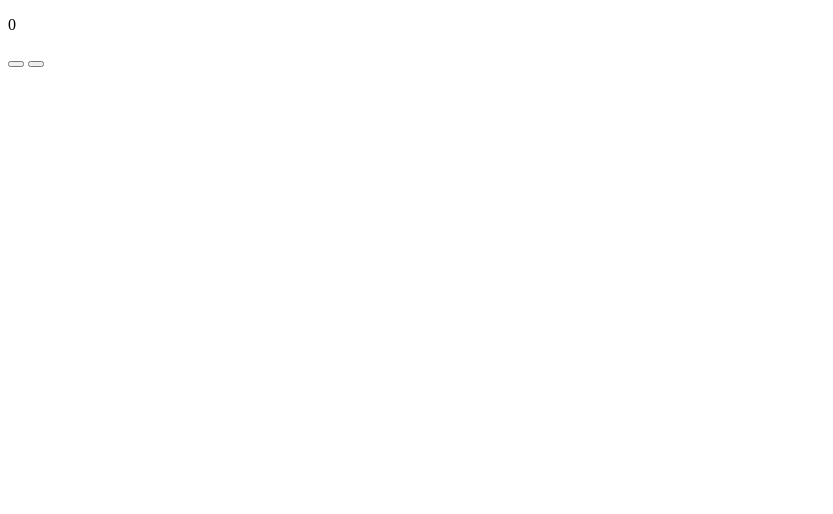
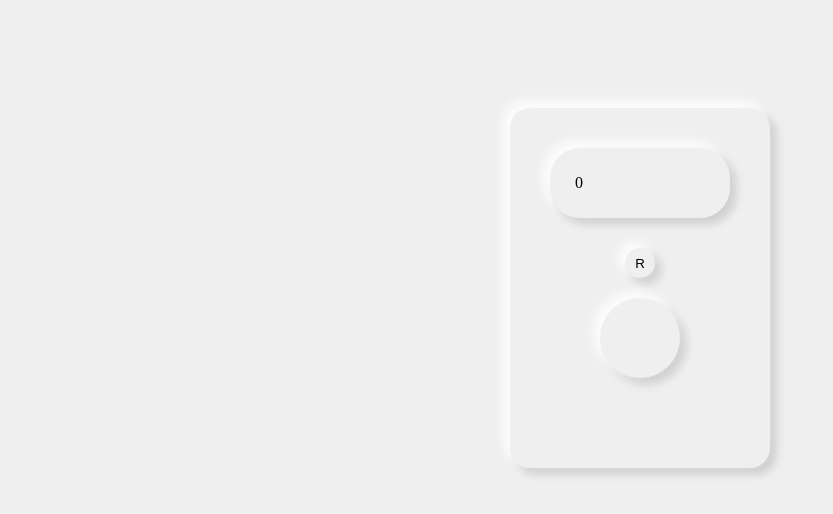
Before and after one commit to shimodii/salavat_shomar, a plain HTML site: page index.html in a window 1280 px wide. Shown: the whole page, without its empty margins (0-833 px from the left). Drawn offline with Linux system fonts and the light colour scheme.

Commit message:
neumorphism style done

```diff
--- a/index.html
+++ b/index.html
@@ -6,12 +6,104 @@
 	<title>صلوات شمار</title>
 </head>
 <body>
-	<div class="numberWrapper">
-		<p class="numberText" id="numberText">0</p>
-	</div>
-	<div class="buttonsWrapper">
-		<button class="resetButton" onclick="reset()"></button>
-		<button class="incButton" onclick="inc()"></button>
+	<div class="container">
+		<div class="box">
+			<div class="numberWrapper">
+				<p class="numberText" id="numberText">0</p>
+			</div>
+			<div class="buttonsWrapper">
+				<div class="resetWrapper">
+					<button class="resetButton" onclick="reset()">R</button>
+				</div>
+				<button class="incButton" onclick="inc()"></button>
+			</div>
+		</div>
 	</div>
 </body>
+<style type="text/css">
+body {
+	background: #efefef;
+}
+.container {
+	align-items: center;
+	display: flex;
+	flex-direction: column;
+
+}
+.numberText {
+	margin-left: 15px;
+}
+.resetWrapper {
+	display: flex;
+	flex-direction: column;
+	align-items: center;
+}
+.box {
+	background-color: #ddele7;
+	border-radius: 20px;
+	padding: 40px;
+	margin-top: 100px;
+
+	background: #efefef;
+  	transition: .2s ease-in-out;
+  	box-shadow: -6px -6px 14px rgba(255, 255, 255, .7),
+              6px 6px 10px rgba(0, 0, 0, .15),
+              -6px -6px 10px rgba(255, 255, 255, .5),
+              6px 6px 8px rgba(255, 255, 255, .075);
+}
+.numberWrapper {
+	padding: 10px;
+	border-radius: 30px;
+	background: #efefef;
+  	transition: .2s ease-in-out;
+  	box-shadow: 6px 6px 8px rgba(255, 255, 255, .075),
+               6px 6px 10px rgba(0, 0, 0, .15),
+              -6px -6px 14px rgba(255, 255, 255, .7),
+              -6px -6px 10px rgba(255, 255, 255, .5);
+}
+.resetButton {
+	border-radius: 100%;
+	border: 0px;
+	width: 30px;
+	height: 30px;
+
+	background: #efefef;
+  	transition: .2s ease-in-out;
+  	box-shadow: -6px -6px 14px rgba(255, 255, 255, .7),
+              -6px -6px 10px rgba(255, 255, 255, .5),
+              6px 6px 8px rgba(255, 255, 255, .075),
+              6px 6px 10px rgba(0, 0, 0, .15);
+}
+.incButton {
+	margin: 20px;
+	border-radius: 100%;
+	border: 0px;
+	width: 80px;
+	height: 80px;
+
+	background: #efefef;
+  	transition: .2s ease-in-out;
+  	box-shadow: -6px -6px 14px rgba(255, 255, 255, .7),
+              -6px -6px 10px rgba(255, 255, 255, .5),
+              6px 6px 8px rgba(255, 255, 255, .075),
+              6px 6px 10px rgba(0, 0, 0, .15);
+}
+button:hover {
+	font-size: 11px;
+  	box-shadow: -2px -2px 6px rgba(255, 255, 255, .6),
+              -2px -2px 4px rgba(255, 255, 255, .4),
+              2px 2px 2px rgba(255, 255, 255, .05),
+              2px 2px 4px rgba(0, 0, 0, .1);
+}
+button:active {
+	font-size: 12px;
+  	box-shadow: inset -2px -2px 6px rgba(255, 255, 255, .7),
+              inset -2px -2px 4px rgba(255, 255, 255, .5),
+              inset 2px 2px 2px rgba(255, 255, 255, .075),
+              inset 2px 2px 4px rgba(0, 0, 0, .15);
+}
+.buttonsWrapper {
+	padding: 30px;
+}
+</style>
 </html>
```
